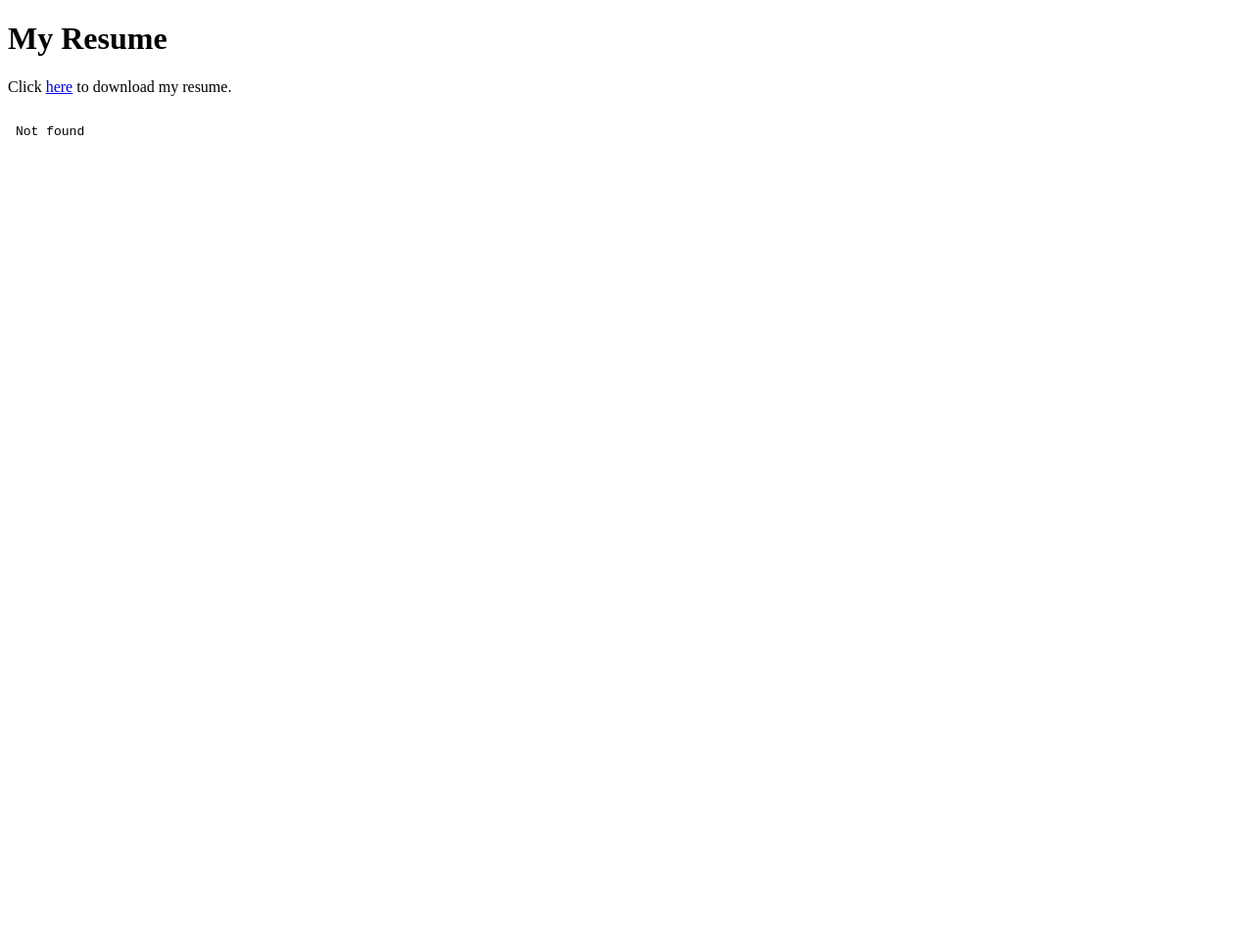
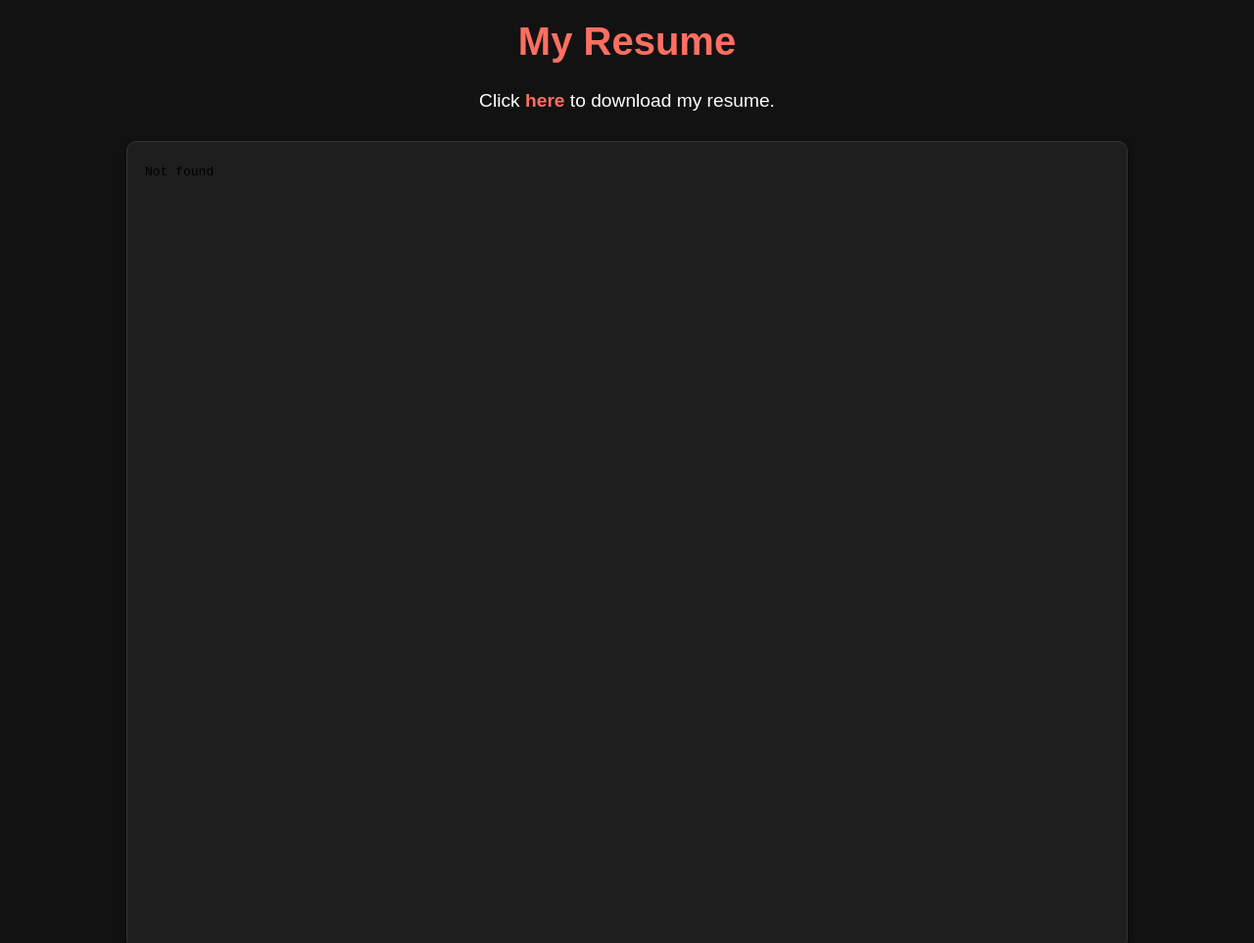
Before and after one commit to Syzygyastro/Syzygyastro.github.io, a plain HTML site: page index.html in a window 1280 px wide. Shown: the top 963 px of the page at 98% size. Before the commit the page ends 926 px from the top, so only its background shows below. Drawn offline with Linux system fonts and the light colour scheme.

Commit message:
Stylised index.html

```diff
--- a/index.html
+++ b/index.html
@@ -4,11 +4,57 @@
     <meta charset="UTF-8">
     <meta name="viewport" content="width=device-width, initial-scale=1.0">
     <title>My Resume</title>
+    <style>
+        /* General Styling */
+        body {
+            margin: 0;
+            font-family: Arial, sans-serif;
+            background-color: #121212;
+            color: #ffffff;
+            text-align: center;
+        }
+        h1 {
+            font-size: 2.5em;
+            margin-top: 20px;
+            color: #ff6f61;
+        }
+        p {
+            font-size: 1.2em;
+            margin: 20px 0;
+        }
+        a {
+            color: #ff6f61;
+            text-decoration: none;
+            font-weight: bold;
+        }
+        a:hover {
+            text-decoration: underline;
+        }
+
+        /* PDF Viewer Styling */
+        .pdf-container {
+            margin: 30px auto;
+            padding: 10px;
+            background: #1e1e1e;
+            border: 1px solid #333;
+            box-shadow: 0 4px 8px rgba(0, 0, 0, 0.5);
+            width: 90%;
+            max-width: 1000px;
+            border-radius: 10px;
+        }
+        iframe {
+            width: 100%;
+            height: 800px;
+            border: none;
+        }
+    </style>
 </head>
 <body>
     <h1>My Resume</h1>
     <p>Click <a href="kk_resume_2025.pdf" target="_blank">here</a> to download my resume.</p>
 
-    <iframe src="kk_resume_2025.pdf" width="100%" height="800" style="border: none;"></iframe>
+    <div class="pdf-container">
+        <iframe src="kk_resume_2025.pdf"></iframe>
+    </div>
 </body>
 </html>
```
